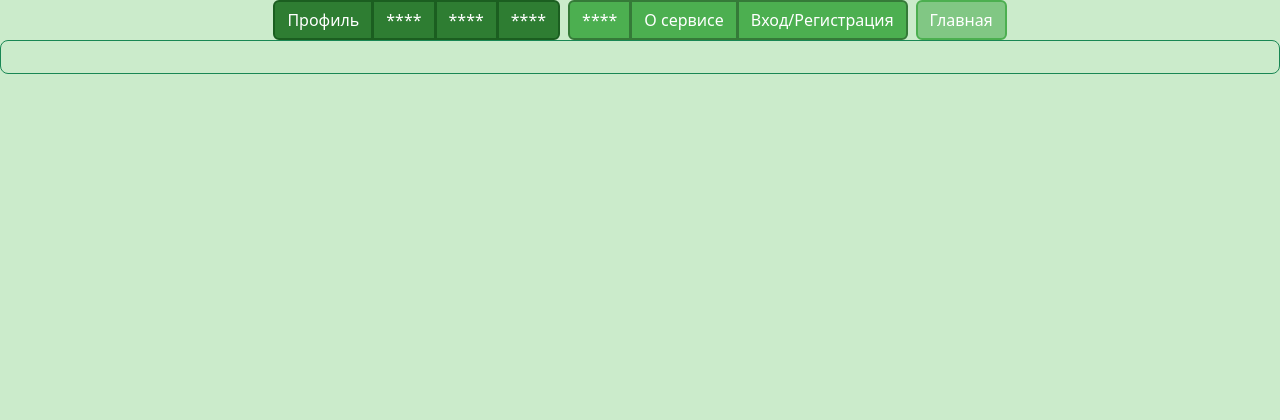
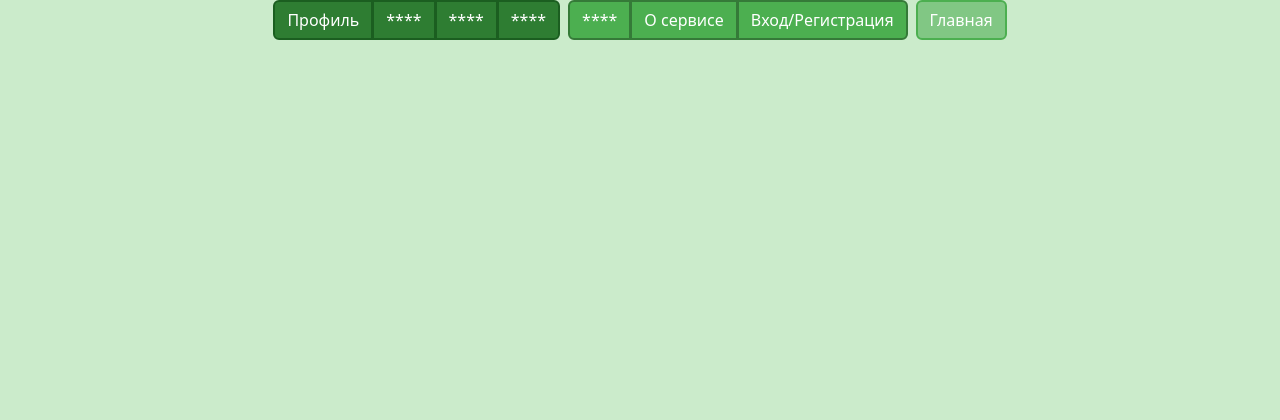
Before and after one commit to pirratoz/ToadServiceWeb, a Python web app: template source/templates/web.html in a window 1280 px wide. Shown: the top 420 px of the page. Run offline with Jinja, Linux system fonts and the light colour scheme; the template is opened without the code that fills it, so the values that code supplies are empty.

Commit message:
refactor(): style remove border

```diff
--- a/source/templates/web.html
+++ b/source/templates/web.html
@@ -45,7 +45,7 @@
             {% endblock %}
 
             <!-- Контентный блок -->
-            <div class="p-3 mb-3 border border-success rounded-3" style="border-color: #006400;">
+            <div class="p-3 mb-3">
                 {% block content %}
                 {% endblock %}
             </div>
```
